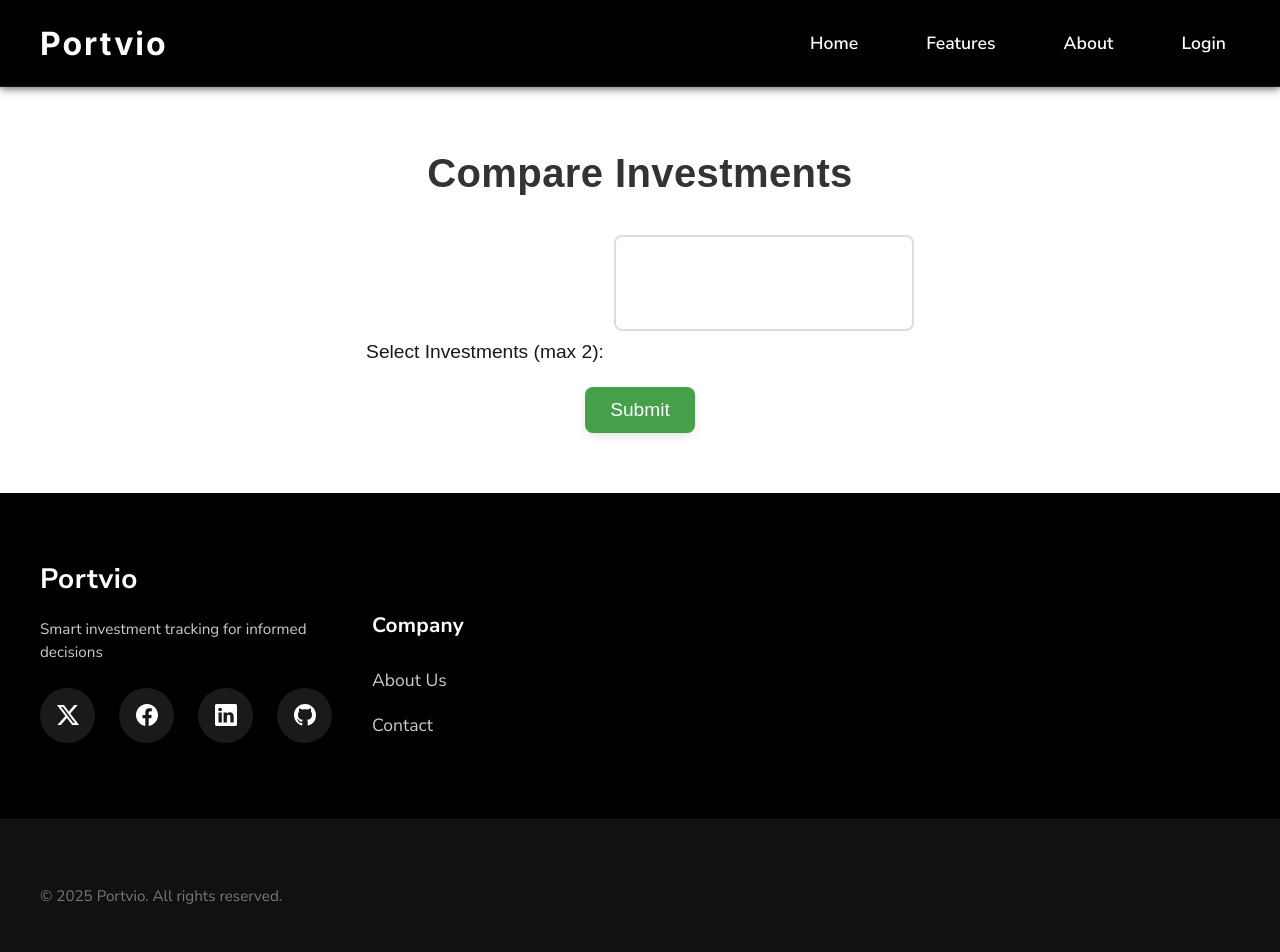
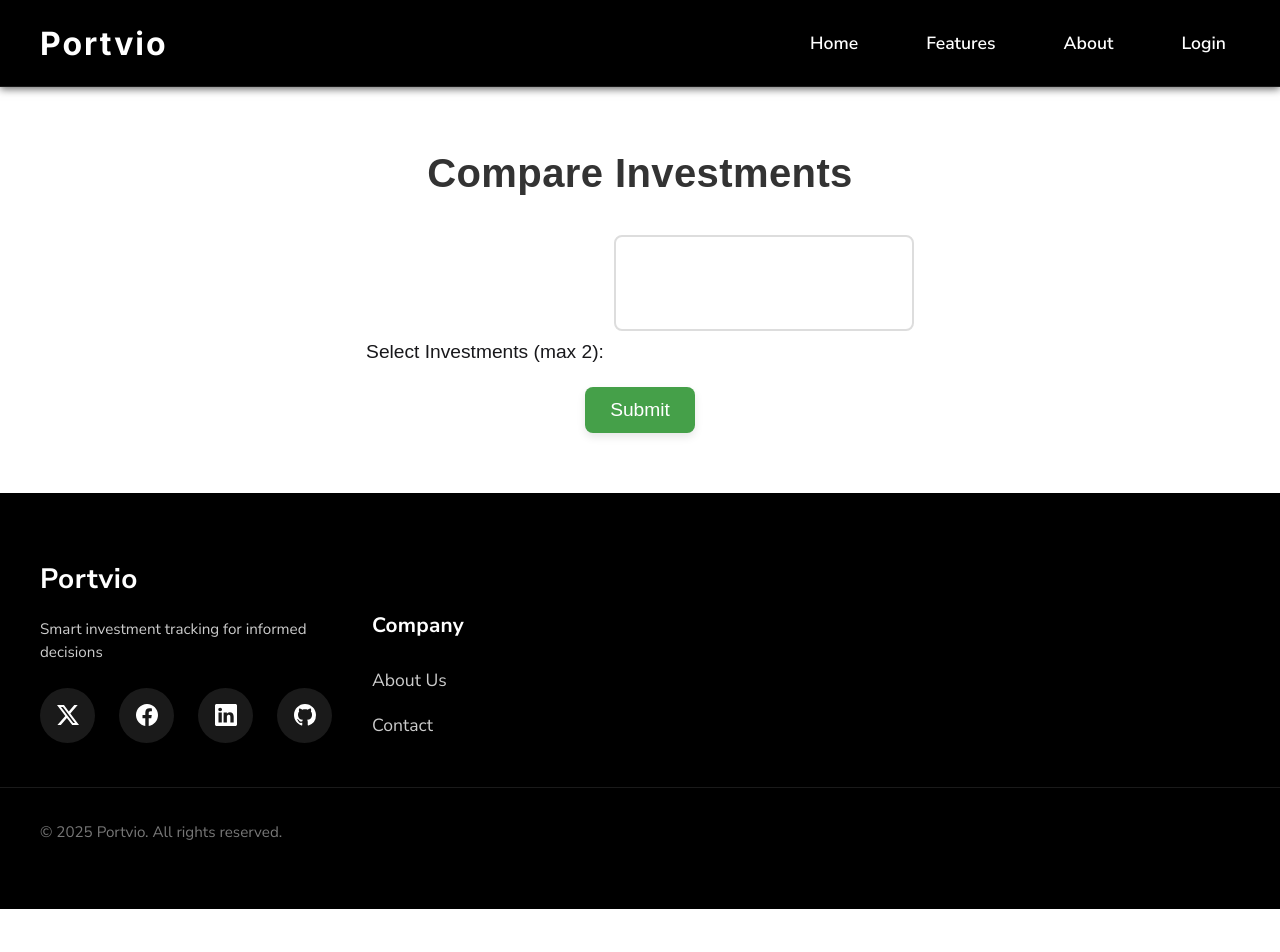
Before and after one commit to VinayakxSingh/Portvio, a React (Vite) app: page /compare in a window 1280 px wide. Shown: the top 952 px of the page. After the commit the page ends 909 px from the top, so only its background shows below. Built offline with nearby package versions, Linux system fonts and the light colour scheme.

Commit message:
Update Footer.css

```diff
--- a/src/components/Footer.css
+++ b/src/components/Footer.css
@@ -107,8 +107,9 @@
 
 .footer-bottom {
   border-top: 1px solid #1a1a1a;
-  padding: 2rem 0;
-  margin-top: 2rem;
+/*   padding: 2rem 0; */
+  text-align:center:
+/*   margin-top: 2rem; */
   background-color: #111111;
 }
 
```
